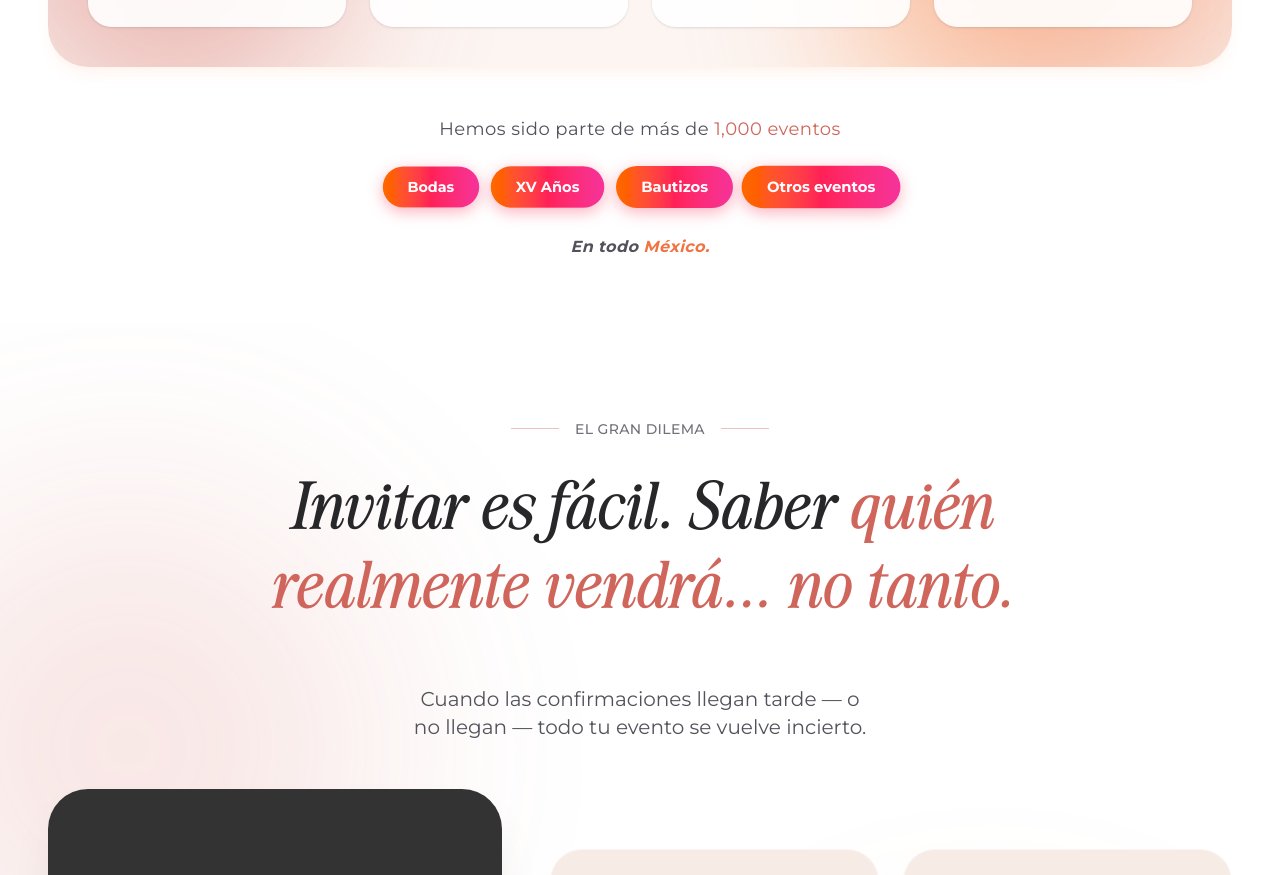
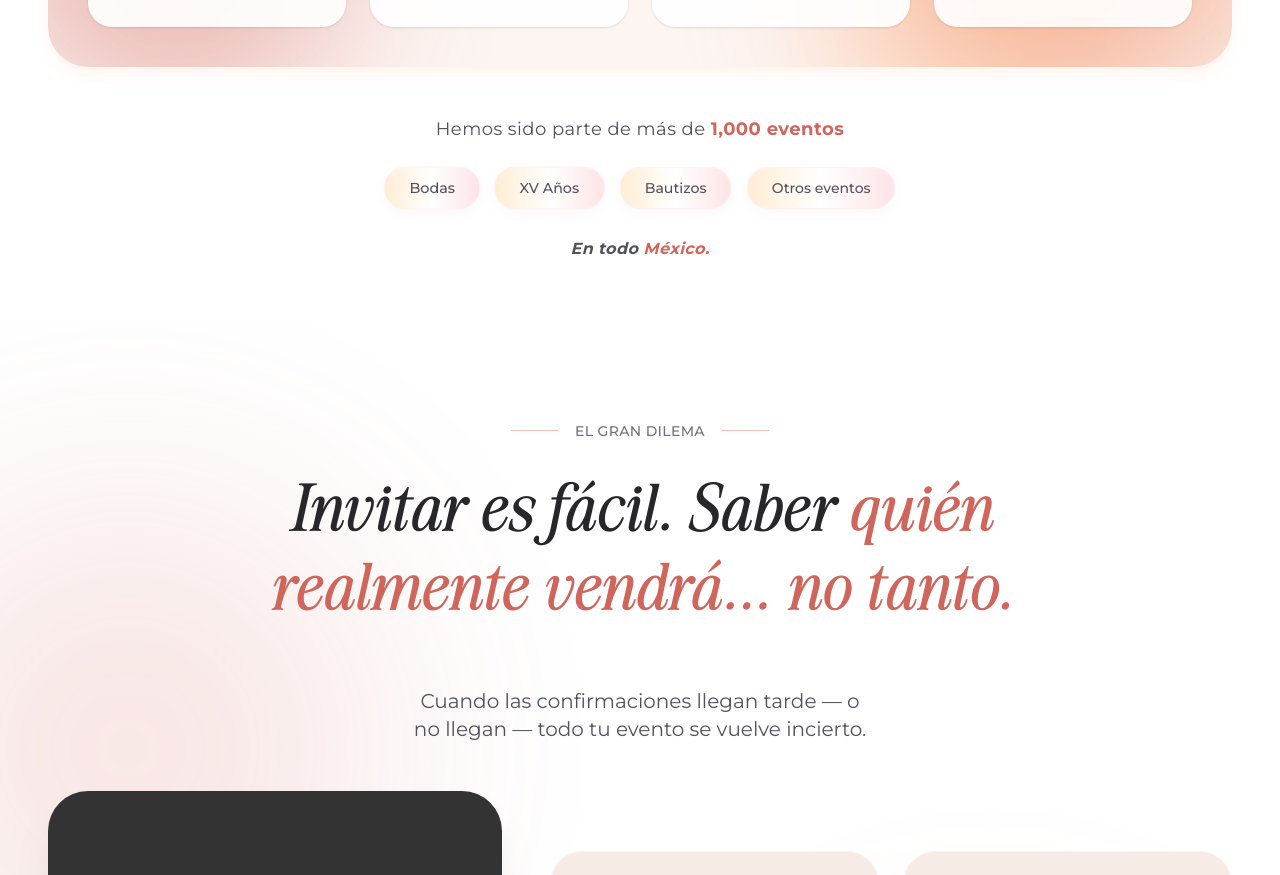
Before and after one commit to Asai07/eventoclicnew, a Next.js app: page / in a window 1280 px wide. Shown: the part 1166-2041 px from the top of the page. Built offline with nearby package versions, Linux system fonts and the light colour scheme; grey boxes are pictures that could not be loaded.

Commit message:
cambios en pilds

```diff
--- a/src/components/Features.tsx
+++ b/src/components/Features.tsx
@@ -95,6 +95,7 @@ export default function Features() {
                 </motion.div>
 
                 {/* Texto inferior */}
+                {/* Texto inferior */}
                 <motion.div
                     initial={{ opacity: 0, y: -10 }}
                     whileInView={{ opacity: 1, y: 0 }}
@@ -103,16 +104,16 @@ export default function Features() {
                     className="flex flex-col items-center mt-12 gap-5"
                 >
                     <p className="text-center font-montserrat text-zinc-600 text-base md:text-lg font-normal not-italic tracking-wide">
-                        Hemos sido parte de más de <span className="text-[#cf655b] font-normal">1,000 eventos</span>
+                        Hemos sido parte de más de <span className="text-[#cf655b] font-bold">1,000 eventos</span>
                     </p>
 
                     <div className="flex flex-wrap justify-center gap-3 md:gap-4 my-1">
                         {['Bodas', 'XV Años', 'Bautizos', 'Otros eventos'].map((tipo, idx) => (
                             <motion.span
                                 key={idx}
-                                animate={{ scale: [1, 1.06, 1] }}
-                                transition={{ duration: 2.5, repeat: Infinity, ease: "easeInOut", delay: idx * 0.2 }}
-                                className="px-6 py-2.5 bg-gradient-to-r from-orange-500 via-rose-500 to-pink-500 text-white rounded-full text-xs md:text-sm font-montserrat font-bold shadow-[0_4px_15px_rgba(244,63,94,0.4)] cursor-default"
+                                animate={{ scale: [1, 1.04, 1] }}
+                                transition={{ duration: 3, repeat: Infinity, ease: "easeInOut", delay: idx * 0.2 }}
+                                className="px-6 py-2.5 bg-gradient-to-r from-orange-100 via-white to-rose-100 border border-rose-50 text-zinc-600 rounded-full text-xs md:text-sm font-montserrat font-medium shadow-[0_4px_15px_rgba(0,0,0,0.03)] cursor-default"
                             >
                                 {tipo}
                             </motion.span>
@@ -120,7 +121,7 @@ export default function Features() {
                     </div>
 
                     <p className="text-center font-montserrat text-zinc-600 text-sm md:text-base italic font-bold mt-1 tracking-wide">
-                        En todo <span className="text-[#f07343]">México.</span>
+                        En todo <span className="text-[#cf655b]">México.</span>
                     </p>
                 </motion.div>
 
```
